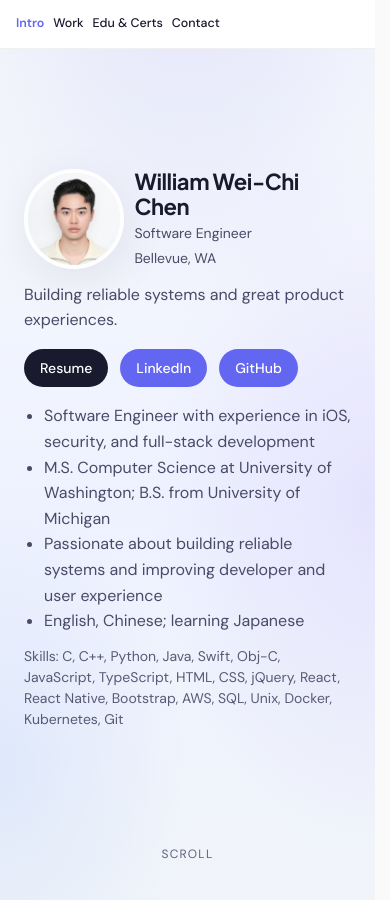
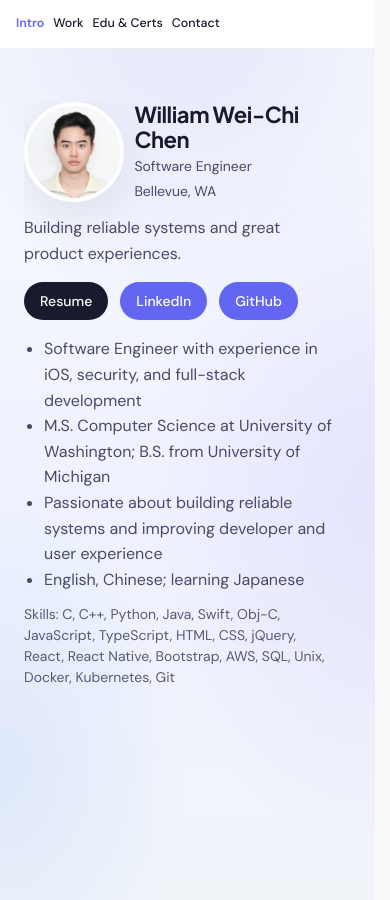
Before and after one commit to wxllchxn/wxllchxn.github.io, a Jekyll site: the page built from index.md, in a window 390 px wide and 900 px high. Built offline with Jekyll 4.4.1, drawn with Linux system fonts in a browser that asks for light colours; some of the changed text lies outside the part shown.

Commit message:
fixed mobile

```diff
--- a/_sass/site.scss
+++ b/_sass/site.scss
@@ -120,14 +120,18 @@ body.site-body {
 
 // --- Hero / Introduction section ---
 #introduction.page-section {
+  // .scroll-hint is a direct child (sibling of .section-inner) so it stays visible; hero scrolls inside .section-inner
   .section-inner {
-    min-height: calc(100vh - #{$nav-height});
-    min-height: calc(100dvh - #{$nav-height});
-    display: grid;
-    grid-template-rows: minmax(0, 1fr) auto;
-    gap: 1rem;
+    flex: 1 1 0%;
+    min-height: 0;
+    min-width: 0;
+    display: flex;
+    flex-direction: column;
+    justify-content: center;
+    align-items: stretch;
     padding-top: clamp(1rem, 3vh, 1.5rem);
-    padding-bottom: 1rem;
+    padding-bottom: 0.35rem;
+    box-sizing: border-box;
   }
 
   &::before {
@@ -264,9 +268,13 @@ body.site-body {
   }
 
   .scroll-hint {
-    position: static;
-    margin: 0 auto;
-    padding-top: 0;
+    position: relative;
+    z-index: 1;
+    flex-shrink: 0;
+    width: 100%;
+    margin: 0;
+    padding: 0.25rem 0 0.65rem;
+    text-align: center;
     font-size: $fs-caption;
     color: $color-text-muted;
     letter-spacing: 0.1em;
@@ -765,6 +773,28 @@ body.site-body {
   font-size: $fs-rail-cert;
 }
 
+.rail-icon-work-netflix {
+  background: linear-gradient(135deg, #b20710, #e50914);
+  color: #fff;
+  font-size: $fs-rail-cert;
+}
+
+.rail-icon-work-amazon {
+  background: linear-gradient(135deg, #111827, #232f3e);
+  color: #ffb11a;
+  font-size: $fs-rail-cert;
+}
+
+.rail-icon-work-tailabs {
+  background: linear-gradient(135deg, #0f766e, #155e75);
+  color: #fff;
+  font-size: $fs-rail-cert;
+}
+
+.work-mobile-cards {
+  display: none;
+}
+
 .edu-meta {
   color: $color-text-muted;
   font-size: $fs-meta;
@@ -941,15 +971,50 @@ body.site-body {
   #contact .section-inner {
     padding-top: calc(#{$nav-height} + 0.85rem);
   }
+
+  #work .work-mobile-cards {
+    display: none !important;
+  }
 }
 
 @media (max-width: 720px) {
-  #work.page-section {
-    overscroll-behavior-y: contain;
+  html {
+    scroll-snap-type: y mandatory;
+    // Avoid post-load layout shift (e.g. fonts) moving the viewport down and hiding the hero scroll hint
+    overflow-anchor: none;
   }
 
   .page-section {
+    min-height: 0;
+    height: 100vh;
+    height: 100dvh;
     overflow-x: clip;
+    overflow-y: clip;
+    scroll-snap-align: end;
+    scroll-snap-stop: normal;
+  }
+
+  .page-section > .section-inner {
+    flex: 1;
+    min-height: 0;
+    overflow-y: auto;
+    scrollbar-gutter: stable;
+  }
+
+  .site-footer {
+    scroll-snap-align: none;
+  }
+
+  // Pin first section to top on load; nav scrollSectionToBottom still lands correctly for a 100dvh-tall band
+  #introduction.page-section {
+    scroll-snap-align: start;
+  }
+
+  #introduction.page-section .section-inner {
+    justify-content: flex-start;
+    min-height: 0;
+    padding-top: calc(var(--nav-scroll-pad, #{$nav-height}) + 0.25rem);
+    padding-bottom: 0.25rem;
   }
 
   #introduction.page-section .intro-content {
@@ -958,6 +1023,11 @@ body.site-body {
     column-gap: 0.65rem;
     row-gap: 0.15rem;
     align-items: start;
+    flex: 0 1 auto;
+    min-height: 0;
+    max-height: 100%;
+    overflow-y: auto;
+    -webkit-overflow-scrolling: touch;
   }
 
   #introduction.page-section .profile-photo {
@@ -1013,85 +1083,48 @@ body.site-body {
     max-width: none;
   }
 
+  #work .section-tagline {
+    display: none;
+  }
+
+  #work.page-section h2 {
+    margin-bottom: 0.25rem;
+    padding-bottom: 0.45rem;
+  }
+
   #work .section-inner {
     display: flex;
     flex-direction: column;
+    justify-content: flex-start;
     min-height: 0;
-    padding-top: 1rem;
+    padding-top: unquote("max(calc(var(--nav-scroll-pad, #{$nav-height}) + 0.25rem), 20dvh)");
+    padding-bottom: 1rem;
   }
 
   #work .work-tabs {
-    flex: 1;
-    min-height: 0;
-    min-width: 0;
+    display: none !important;
+  }
+
+  .work-mobile-cards {
     display: flex;
     flex-direction: column;
-    overflow-x: clip;
+    gap: 0.45rem;
+    flex: 0 1 auto;
+    min-width: 0;
     max-width: 100%;
+    overflow: visible;
   }
 
-  #work .work-tabs-card {
-    flex: 1;
-    min-height: 52dvh;
-    min-width: 0;
-    max-width: 100%;
-    flex-direction: row;
-    align-items: stretch;
-    gap: 0.65rem;
-    background: $color-card-bg;
-    backdrop-filter: blur(8px);
-    border-radius: $radius;
-    padding: 0.65rem 0.75rem;
-    box-shadow: $shadow;
-    overflow-x: clip;
+  #work .work-mobile-card.education-item {
+    min-height: 0;
   }
 
-  #work .tab-buttons {
-    flex-direction: column;
-    flex-wrap: nowrap;
-    margin-bottom: 0;
-    gap: 0.35rem;
-    width: auto;
-    flex-shrink: 0;
-    align-self: flex-start;
-    justify-content: flex-start;
-  }
-
-  #work .tab-buttons button {
-    width: 2.75rem;
-    min-width: 2.75rem;
-    max-width: none;
-    padding: 0.45rem;
-    justify-content: center;
-  }
-
-  #work .work-tab-copy {
-    display: none;
-  }
-
-  #work .work-tab-panels {
-    flex: 1;
-    min-width: 0;
-    max-width: 100%;
-    display: flex;
-    flex-direction: column;
-    overflow-x: clip;
-  }
-
-  #work .tab-panel {
-    overflow-x: hidden;
-    flex: 1;
-    min-height: 0;
-    min-width: 0;
-    max-width: 100%;
-    overflow-y: auto;
-    -webkit-overflow-scrolling: touch;
-    overscroll-behavior-y: contain;
-    margin-bottom: 0;
-  }
-
-  .tab-panel-header {
-    grid-template-columns: 1fr;
+  #work .work-mobile-role {
+    margin: 0.08rem 0 0 0;
+    font-size: $fs-small;
+    font-weight: 600;
+    color: $color-text;
+    line-height: 1.35;
   }
 
   .split-section-grid {
@@ -1151,59 +1184,39 @@ body.site-body {
     white-space: normal;
   }
 
-  #education-certifications.page-section {
-    min-height: 100vh;
-    min-height: 100dvh;
-    width: 100%;
-    box-sizing: border-box;
-  }
-
   #education-certifications .section-inner {
+    min-height: 0;
+    justify-content: flex-start;
     align-items: stretch;
     align-self: stretch;
-    flex: 1 1 auto;
     display: flex;
     flex-direction: column;
     width: 100%;
     max-width: none;
     margin-left: 0;
     margin-right: 0;
-    min-height: calc(100vh - #{$nav-height});
-    min-height: calc(100dvh - #{$nav-height});
     box-sizing: border-box;
-    padding-top: 1rem;
+    padding-top: unquote("max(calc(var(--nav-scroll-pad, #{$nav-height}) + 0.25rem), 20dvh)");
     padding-bottom: 1.25rem;
     padding-left: 1.25rem;
     padding-right: 1.25rem;
   }
 
-  #contact.page-section {
-    min-height: 100vh;
-    min-height: 100dvh;
-    width: 100%;
-    box-sizing: border-box;
-  }
-
   #contact .section-inner {
-    flex: 1 1 auto;
+    min-height: 0;
     width: 100%;
     max-width: none;
     margin-left: 0;
     margin-right: 0;
-    min-height: calc(100vh - #{$nav-height});
-    min-height: calc(100dvh - #{$nav-height});
     box-sizing: border-box;
+    padding-top: calc(var(--nav-scroll-pad, #{$nav-height}) + 0.85rem);
+    padding-bottom: 1.5rem;
     padding-left: 1.25rem;
     padding-right: 1.25rem;
   }
 }
 
 @media (max-width: 480px) {
-  #work .tab-buttons button {
-    width: 2.5rem;
-    min-width: 2.5rem;
-  }
-
   .education-item {
     grid-template-columns: 40px 1fr;
   }
--- a/assets/js/site.js
+++ b/assets/js/site.js
@@ -1,5 +1,16 @@
 (function () {
   'use strict';
+
+  function isMobileLayout() {
+    return (
+      window.matchMedia &&
+      window.matchMedia('(max-width: 720px)').matches
+    );
+  }
+
+  if ('scrollRestoration' in history && isMobileLayout()) {
+    history.scrollRestoration = 'manual';
+  }
 
   var sectionIds = [
     'introduction',
@@ -22,12 +33,42 @@
     );
   }
 
-  /** Align section bottom to viewport bottom (matches scroll-snap-align: end). */
+  var scrollSnapRestoreTimer = null;
+
+  /**
+   * Align section bottom to viewport bottom (matches scroll-snap-align: end).
+   * During smooth scroll on desktop, mandatory snap can fight the animation and
+   * leave a small upward correction; temporarily turn snap off until scroll settles.
+   */
   function scrollSectionToBottom(el, behavior) {
+    var root = document.documentElement;
     var top = el.getBoundingClientRect().top + window.scrollY;
     var bottom = top + el.offsetHeight;
     var y = bottom - window.innerHeight;
     var clamped = Math.min(Math.max(0, y), maxDocumentScrollY());
+    var needsScroll =
+      isDesktopSectionNav() &&
+      behavior === 'smooth' &&
+      Math.abs(clamped - window.scrollY) > 1;
+    if (needsScroll) {
+      if (scrollSnapRestoreTimer) {
+        window.clearTimeout(scrollSnapRestoreTimer);
+        scrollSnapRestoreTimer = null;
+      }
+      root.style.scrollSnapType = 'none';
+      var restored = false;
+      function restoreScrollSnap() {
+        if (restored) return;
+        restored = true;
+        if (scrollSnapRestoreTimer) {
+          window.clearTimeout(scrollSnapRestoreTimer);
+          scrollSnapRestoreTimer = null;
+        }
+        root.style.scrollSnapType = '';
+      }
+      window.addEventListener('scrollend', restoreScrollSnap, { once: true });
+      scrollSnapRestoreTimer = window.setTimeout(restoreScrollSnap, 1000);
+    }
     window.scrollTo({ top: clamped, behavior: behavior });
   }
 
@@ -108,6 +149,24 @@
   // Top nav: align section bottom to viewport bottom (matches CSS scroll-snap end).
   var sectionNav = document.getElementById('section-nav');
   if (sectionNav) {
+    // Same idea as work tabs: focused nav links should not trigger scroll-into-view.
+    sectionNav.addEventListener(
+      'mousedown',
+      function (e) {
+        var link = e.target.closest && e.target.closest('a[href^="#"]');
+        if (!link || !sectionNav.contains(link)) return;
+        var href = link.getAttribute('href');
+        if (!href || href.length < 2) return;
+        if (!document.getElementById(href.slice(1))) return;
+        if (typeof link.focus !== 'function') return;
+        try {
+          link.focus({ preventScroll: true });
+        } catch (err) {
+          link.focus();
+        }
+      },
+      true
+    );
     sectionNav.addEventListener('click', function (e) {
       var link = e.target.closest && e.target.closest('a[href^="#"]');
       if (!link || !sectionNav.contains(link)) return;
@@ -137,8 +196,28 @@
     if (hashEl && hashEl.classList.contains('page-section')) {
       requestAnimationFrame(function () {
         scrollSectionToBottom(hashEl, prefersReducedMotion() ? 'auto' : 'smooth');
+        if (hashId === 'introduction' && isMobileLayout()) {
+          var introInner = document.querySelector('#introduction .section-inner');
+          if (introInner) introInner.scrollTop = 0;
+        }
       });
     }
+  } else if (isMobileLayout()) {
+    function resetMobileIntroView() {
+      window.scrollTo(0, 0);
+      var introInner = document.querySelector('#introduction .section-inner');
+      if (introInner) introInner.scrollTop = 0;
+    }
+    resetMobileIntroView();
+    requestAnimationFrame(function () {
+      requestAnimationFrame(resetMobileIntroView);
+    });
+    if (document.fonts && document.fonts.ready) {
+      document.fonts.ready.then(resetMobileIntroView).catch(function () {});
+    }
+    window.addEventListener('pageshow', function (e) {
+      if (e.persisted) resetMobileIntroView();
+    });
   }
 
   // Hero / intro: reveal immediately (no scroll-reveal delay)
@@ -163,7 +242,7 @@
     sections.forEach(function (el) { el.classList.add('revealed'); });
   }
 
-  // Work experience tabs (panels must live under #work — not only inside .work-tab-panels, for robustness)
+  // Work experience tabs (desktop only — mobile uses .work-mobile-cards; .work-tabs is hidden via CSS)
   var workRoot = document.getElementById('work');
   var tabList = workRoot && workRoot.querySelector('.tab-buttons[role="tablist"]');
   if (tabList && workRoot) {
--- a/index.md
+++ b/index.md
@@ -31,15 +31,29 @@ title: William Wei-Chi Chen
         </div>
       </div>
     </div>
-    <div class="scroll-hint" aria-hidden="true">Scroll</div>
   </div>
+  <div class="scroll-hint" aria-hidden="true">Scroll</div>
 </section>
 
 <section id="work" class="page-section">
   <div class="section-inner">
     <h2>Work Experience</h2>
     <p class="section-tagline">Building products at scale — from mobile to platform.</p>
-    <div class="work-tabs" aria-label="Work experience">
+    <div class="work-mobile-cards" aria-label="Work experience">
+      {% for company in site.data.experience %}
+      <div class="education-item work-mobile-card">
+        <div class="rail-icon rail-icon-work-{{ company.icon_key }}">{{ company.icon_label }}</div>
+        <div class="rail-card-body">
+          <p><strong>{{ company.company }}</strong></p>
+          <p class="edu-meta">{{ company.location }} · <em>{{ company.button_dates }}</em></p>
+          {% for role in company.roles %}
+          <p class="work-mobile-role">{{ role.title }}</p>
+          {% endfor %}
+        </div>
+      </div>
+      {% endfor %}
+    </div>
+    <div class="work-tabs" aria-label="Work experience — full details">
       <div class="work-tabs-card">
         <div class="tab-buttons" role="tablist">
           {% for company in site.data.experience %}
```
